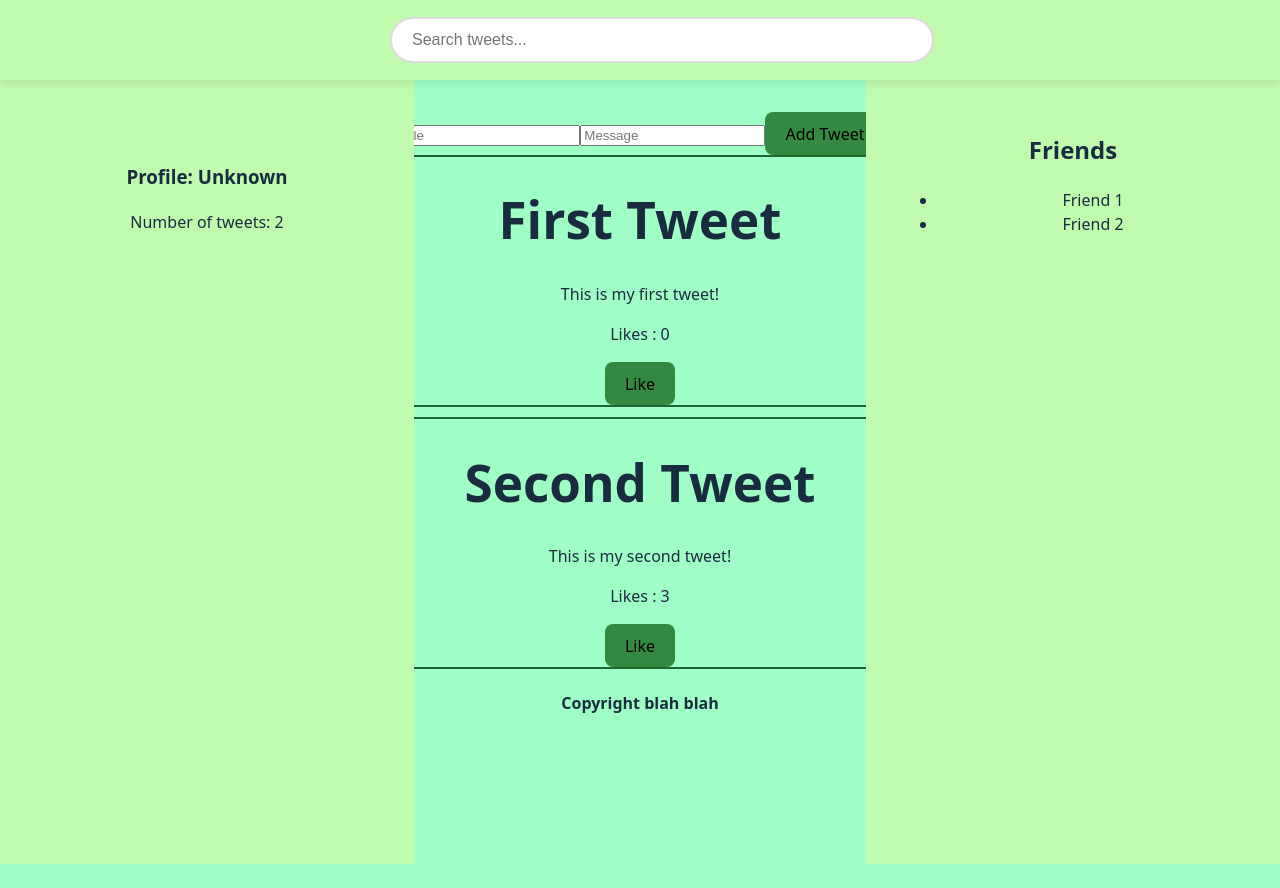
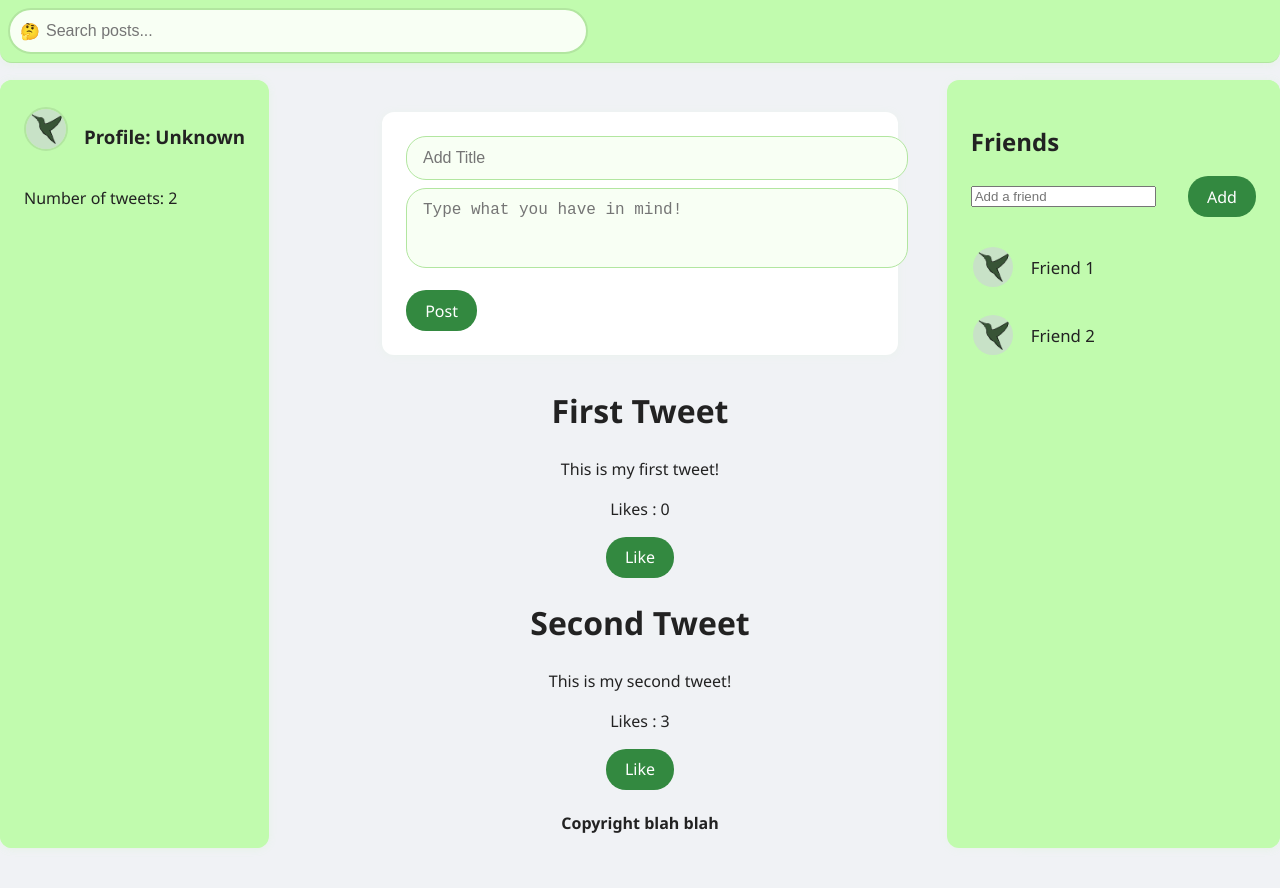
Before and after one commit to joseph670615519/Flink-Social-Media-Project, a React (Vite) app in the folder social-app--/: page / in a window 1280 px wide. Before the commit the page ends 864 px from the top, so only its background shows below. Built offline with nearby package versions, Linux system fonts and the light colour scheme.

Commit message:
Modifying the UI to look better

```diff
--- a/social-app--/src/App.css
+++ b/social-app--/src/App.css
@@ -15,57 +15,155 @@
   position: fixed;
   top: 0;
   left: 0;
-  right: 0;
-  height: 80px;
+  width: 100vw;
   background-color: #c1fbae;
-  display: flex;
-  align-items: center;
-  justify-content: center;
-  z-index: 1000;
-  box-shadow: 0 2px 10px rgba(0,0,0,0.1);
-  padding: 0 2rem;
+  color: #222;
+  box-shadow: 0 2px 8px rgba(193,251,174,0.18);
+  border-bottom: 1px solid #b2e6a0;
+  border-radius: 0 0 12px 12px;
+  z-index: 100;
 }
 
-.fixed-header .search-container {
+.search-container {
   width: 100%;
   max-width: 500px;
+  margin-left: 0.5rem;
+  margin-right: auto;
+  position: sticky;
+  top: 0;
+  z-index: 20;
+  padding-top: 0.5rem;
+  padding-bottom: 0.5rem;
 }
 
-.fixed-header .search-input {
+.search-input {
   width: 100%;
-  padding: 12px 20px;
-  border: 2px solid #ddd;
+  padding: 12px 40px 12px 36px;
+  border: 2px solid #b2e6a0;
   border-radius: 25px;
   font-size: 1rem;
   outline: none;
   transition: border-color 0.3s;
+  background: #f8fff4;
 }
 
-.fixed-header .search-input:focus {
+.search-input:focus {
   border-color: #86c76b;
   box-shadow: 0 0 10px rgba(134, 199, 107, 0.3);
 }
 
 .nav-container {
+  background:  #c1fbae;
+  border-radius: 12px;
+  box-shadow: 0 1px 8px rgba(193,251,174,0.10);
+  color: #222;
+  min-width: 220px;
+  text-align: left;
   position: fixed;
   left: 0;
   top: 80px;
   height: calc(100vh - 80px);
-  width: 350px;
-  background-color: #c1fbae;
-  padding: 2rem;
   overflow-y: auto;
+  padding: 1.5rem;
+  z-index: 10;
+}
+
+.profile-section {
+  display: flex;
+  align-items: center;
+  gap: 1rem;
+  margin-bottom: 1rem;
+}
+
+.avatar {
+  width: 48px;
+  height: 48px;
+  border-radius: 50%;
+  object-fit: cover;
+  background: #fff;
+  border: 2px solid #b2e6a0;
+}
+
+.add-tweet-card {
+  background: #fff;
+  border-radius: 12px;
+  box-shadow: 0 1px 8px rgba(193,251,174,0.10);
+  padding: 1.5rem;
+  margin-bottom: 2rem;
+  text-align: left;
+}
+
+.tweet-title-input,
+.tweet-message-input {
+  width: 100%;
+  margin-bottom: 1rem;
+  border-radius: 20px;
+  border: 1px solid #b2e6a0;
+  padding: 0.75rem 1rem;
+  font-size: 1rem;
+  background: #f8fff4;
+  resize: none;
+}
+
+.tweet-title-input {
+  margin-bottom: 0.5rem;
+}
+
+.avatar {
+  width: 40px;
+  height: 40px;
+  border-radius: 50%;
+  margin-bottom: 1rem;
+  object-fit: cover;
 }
 
 .list-container {
+  background: #c1fbae;
+  border-radius: 12px;
+  box-shadow: 0 1px 8px rgba(193,251,174,0.10);
+  padding: 1.5rem;
+  min-width: 220px;
+  text-align: left;
   position: fixed;
   right: 0;
   top: 80px;
   height: calc(100vh - 80px);
-  width: 350px;
-  background-color: #c1fbae;
-  padding: 2rem;
   overflow-y: auto;
+}
+
+.friends-list {
+  list-style: none;
+  padding: 0;
+  margin: 0;
+}
+
+.friend-item {
+  display: flex;
+  align-items: center;
+  gap: 1rem;
+  padding: 0.75rem 0;
+  border-radius: 8px;
+  transition: background 0.2s;
+  cursor: pointer;
+}
+
+.friend-item:hover {
+  background: #f0f2f5;
+}
+
+.friend-avatar {
+  width: 40px;
+  height: 40px;
+  border-radius: 50%;
+  object-fit: cover;
+  border: 2px solid #c1fbae;
+  background: #fff;
+}
+
+.friend-name {
+  font-weight: 500;
+  color: #222;
+  font-size: 1.05rem;
 }
 
 .main-content {
@@ -83,17 +181,20 @@
     display: none;
   }
 
-  .fixed-header {
+   .fixed-header {
     position: relative;
     height: 70px;
     padding: 0 1rem;
+    border-radius: 0;
   }
 
-  .main-content {
+   .main-content {
     margin: 0;
     padding: 1rem;
     width: 100%;
     margin-top: 0;
+    border-radius: 0;
+    box-shadow: none;
   }
 
   .App {
--- a/social-app--/src/components/AddTweet.jsx
+++ b/social-app--/src/components/AddTweet.jsx
@@ -1,4 +1,4 @@
-import React, {useState, useContext} from 'react';
+import React, { useState, useContext } from 'react';
 import { TweetContext } from './TweetContext';
 
 const AddTweet = () => {
@@ -6,33 +6,43 @@ const AddTweet = () => {
     const [message, setMessage] = useState('');
     const [tweets, setTweets] = useContext(TweetContext);
 
-    const updateTitle = (e) => {
-        setTitle(e.target.value);
-    }
-
-    const updateMessage = (e) => {
-        setMessage(e.target.value);
-    }
+    const updateTitle = (e) => setTitle(e.target.value);
+    const updateMessage = (e) => setMessage(e.target.value);
 
     const addTweet = (e) => {
         e.preventDefault();
-        setTweets(prevTweets => [...prevTweets,
-             {title: title, message: message, likes: 0, id: prevTweets.length}]);
-             const allTweets = tweets.map(tweet => tweets);
-             allTweets.push({title: title, message: message, likes: 0, id: tweets.length});
-             localStorage.setItem('tweets', JSON.stringify(allTweets));
-    }
+        const newTweet = { title, message, likes: 0, id: tweets.length };
+        setTweets(prevTweets => [...prevTweets, newTweet]);
+        localStorage.setItem('tweets', JSON.stringify([...tweets, newTweet]));
+        setTitle('');
+        setMessage('');
+    };
+
     return (
-        <div>
+        <div className="add-tweet-card">
+            {/* Optional: Add a user avatar */}
+            {/* <img src="/avatar.png" alt="User" className="avatar" /> */}
             <form onSubmit={addTweet}>
-                <input type="text" name ="title" placeholder="Title"
-                value={title} onChange={updateTitle}/>
-                <input type="text" name="message" placeholder="Message"
-                value={message} onChange={updateMessage}/>
-                <button type="submit" className='small-btn'>Add Tweet</button>
+                <input
+                    type="text"
+                    name="title"
+                    placeholder="Add Title"
+                    value={title}
+                    onChange={updateTitle}
+                    className="tweet-title-input"
+                />
+                <textarea
+                    name="message"
+                    placeholder="Type what you have in mind!"
+                    value={message}
+                    onChange={updateMessage}
+                    className="tweet-message-input"
+                    rows={3}
+                />
+                <button type="submit" className="small-btn">Post</button>
             </form>
         </div>
-    )
-}
+    );
+};
 
 export default AddTweet;
--- a/social-app--/src/components/List.jsx
+++ b/social-app--/src/components/List.jsx
@@ -1,21 +1,45 @@
-import React, {useContext} from 'react';
-import { TweetContext } from './TweetContext';
+import React, { useState } from 'react';
+import avatarImg from '../assets/FlinkAva_.png'; // Use your default avatar
 
 const List = () => {
-    const friends = [
-  { id: 1, name: "Friend 1" },
-  { id: 2, name: "Friend 2" },
-];
+  const [friends, setFriends] = useState([
+    { id: 1, name: "Friend 1", avatar: avatarImg },
+    { id: 2, name: "Friend 2", avatar: avatarImg },
+  ]);
+  const [newFriend, setNewFriend] = useState('');
+
+  const handleAddFriend = (e) => {
+    e.preventDefault();
+    if (newFriend.trim() === '') return;
+    setFriends([
+      ...friends,
+      { id: Date.now(), name: newFriend, avatar: avatarImg }
+    ]);
+    setNewFriend('');
+  };
+
   return (
     <div className="list-container">
-    <h2>Friends</h2>
-    <ul>
+      <h2 style={{ marginBottom: '1rem' }}>Friends</h2>
+      <form onSubmit={handleAddFriend} style={{ marginBottom: '1rem', display: 'flex', alignItems: 'center' }}>
+        <input
+          type="text"
+          value={newFriend}
+          onChange={e => setNewFriend(e.target.value)}
+          placeholder="Add a friend"
+        />
+        <button type="submit" style={{ marginLeft: '2rem' }}>Add</button>
+      </form>
+      <ul className="friends-list">
         {friends.map(friend => (
-        <li key={friend.id}>{friend.name}</li>
+          <li key={friend.id} className="friend-item">
+            <img src={friend.avatar} alt={friend.name} className="friend-avatar" />
+            <span className="friend-name">{friend.name}</span>
+          </li>
         ))}
       </ul>
     </div>
   );
-}
+};
 
 export default List;
--- a/social-app--/src/components/Nav.jsx
+++ b/social-app--/src/components/Nav.jsx
@@ -1,11 +1,19 @@
-import React, {useContext} from 'react';
+import React, { useContext } from 'react';
 import { TweetContext } from './TweetContext';
+import avatarImg from '../assets/FlinkAva_.png';
 
 const Nav = () => {
-    const [tweets, setTweets] = useContext(TweetContext);
+    const [tweets] = useContext(TweetContext);
     return (
-        <div style={{ padding: '2rem', color: 'dark green' }}>
-            <h3>Profile: Unknown</h3>
+        <div className="nav-container">
+            <div className="profile-section">
+                <img
+                    src={avatarImg}
+                    alt="Profile"
+                    className="avatar"
+                />
+                <h3>Profile: Unknown</h3>
+            </div>
             <p>Number of tweets: {tweets.length}</p>
         </div>
     );
--- a/social-app--/src/components/Search.jsx
+++ b/social-app--/src/components/Search.jsx
@@ -1,8 +1,9 @@
-import React, {useState} from 'react';
+import React, { useState } from 'react';
 
-function Search({onSearch}) {
+function Search({ onSearch }) {
     const [searchTerm, setSearchTerm] = useState('');
 
+    // Optional: Debounce search for better performance
     const handleChange = (event) => {
         const value = event.target.value;
         setSearchTerm(value);
@@ -11,13 +12,30 @@ function Search({onSearch}) {
 
     return (
         <div className="search-container">
+            <label htmlFor="search-input" style={{ display: 'none' }}>Search Tweets</label>
+            <div style={{ position: 'relative' }}>
                 <input
+                    id="search-input"
                     type="text"
-                placeholder="Search tweets..."
+                    placeholder="Search posts..."
                     value={searchTerm}
                     onChange={handleChange}
                     className="search-input"
+                    autoComplete="off"
                 />
+                <span
+                    style={{
+                        position: 'absolute',
+                        left: '12px',
+                        top: '50%',
+                        transform: 'translateY(-50%)',
+                        color: '#86c76b',
+                        pointerEvents: 'none'
+                    }}
+                >
+                    🤔
+                </span>
+            </div>
         </div>
     );
 }
--- a/social-app--/src/components/Tweet.css
+++ b/social-app--/src/components/Tweet.css
@@ -1,7 +1,8 @@
-.Tweet {
-  text-align: center;
-  border-radius: 10px;
-  border: 2px solid rgb(29, 101, 51);
-  width: 500px;
-  margin-bottom: 10px;
+.tweet-card {
+  background: #fff;
+  border-radius: 12px;
+  box-shadow: 0 1px 4px rgba(94, 224, 51, 0.1);
+  margin-bottom: 1.5rem;
+  padding: 1rem 1.5rem;
+  text-align: left;
 }
--- a/social-app--/src/index.css
+++ b/social-app--/src/index.css
@@ -1,16 +1,9 @@
 :root {
-  font-family: system-ui, Avenir, Helvetica, Arial, sans-serif;
+  font-family: 'Segoe UI', Arial, Helvetica, sans-serif;
   line-height: 1.5;
   font-weight: 400;
-
-  color-scheme: light dark;
-  color: rgba(255, 255, 255, 0.87);
-  background-color: #242424;
-
-  font-synthesis: none;
-  text-rendering: optimizeLegibility;
-  -webkit-font-smoothing: antialiased;
-  -moz-osx-font-smoothing: grayscale;
+  color: #222;
+  background-color: #f0f2f5;
 }
 
 a {
@@ -24,30 +17,25 @@ a:hover {
 
 body {
   margin: 0;
-  display: flex;
-  place-items: center;
   min-width: 320px;
   min-height: 100vh;
-}
-
-h1 {
-  font-size: 3.2em;
-  line-height: 1.1;
+  background: #f0f2f5;
 }
 
 button {
-  border-radius: 8px;
-  border: 1px solid transparent;
+  border-radius: 20px;
+  border: none;
   padding: 0.6em 1.2em;
   font-size: 1em;
   font-weight: 500;
   font-family: inherit;
-  background-color: #1a1a1a;
+  background-color: #86c76b;
+  color: #fff;
   cursor: pointer;
-  transition: border-color 0.25s;
+  transition: background 0.25s;
 }
 button:hover {
-  border-color: #41d666;
+  background-color: #6bbf4e;
 }
 button:focus,
 button:focus-visible {
@@ -56,11 +44,11 @@ button:focus-visible {
 
 @media (prefers-color-scheme: light) {
   :root {
-    color: #172c3f;
-    background-color: #a0ffc6;
+    color: #222;
+    background-color: #f0f2f5;
   }
   a:hover {
-    color: #747bff;
+    color: #338940;
   }
   button {
     background-color: #338940;
```
Also changed, not shown: social-app--/src/assets/FlinkAva_.png (added). Lines whose indentation alone changed are shown as unchanged.
